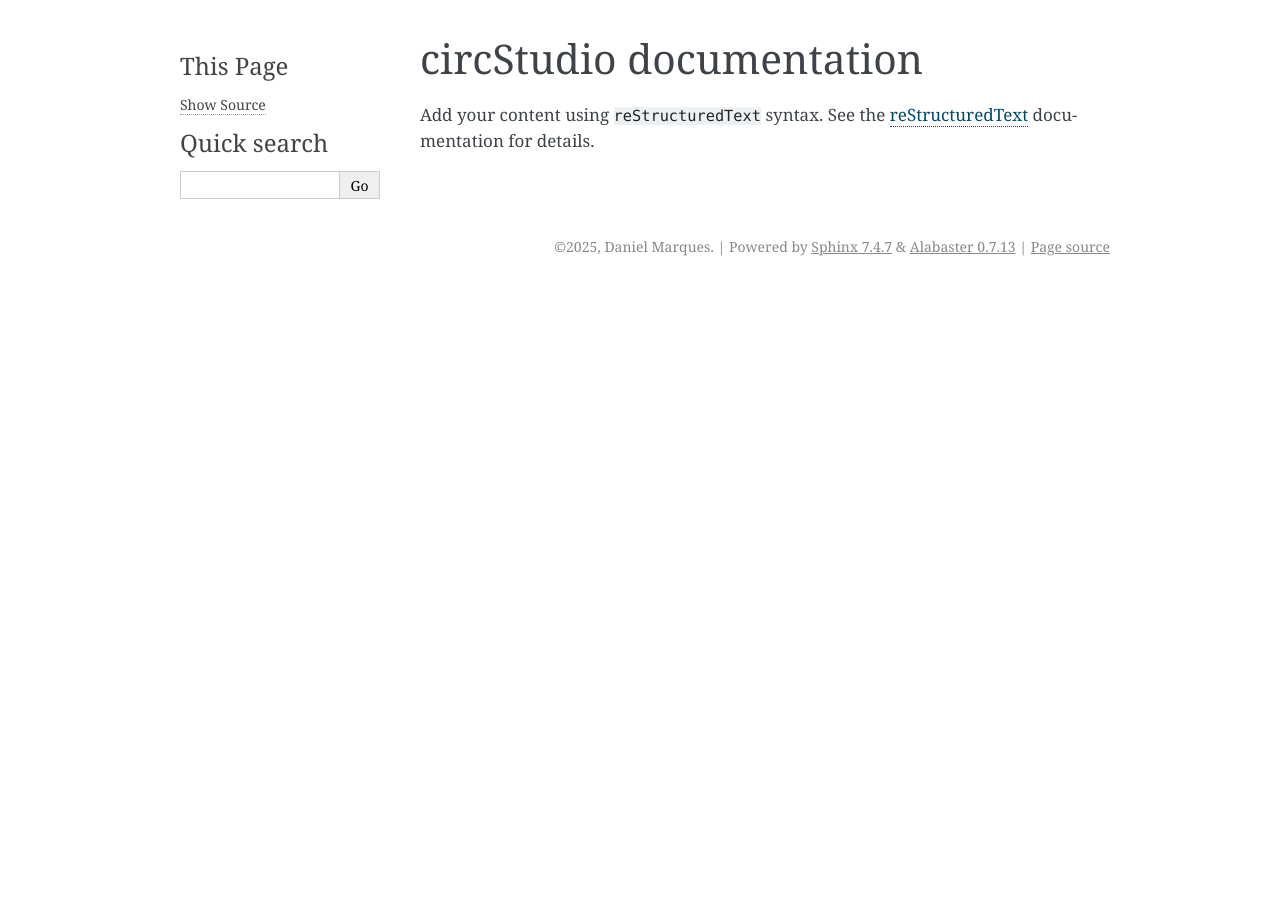
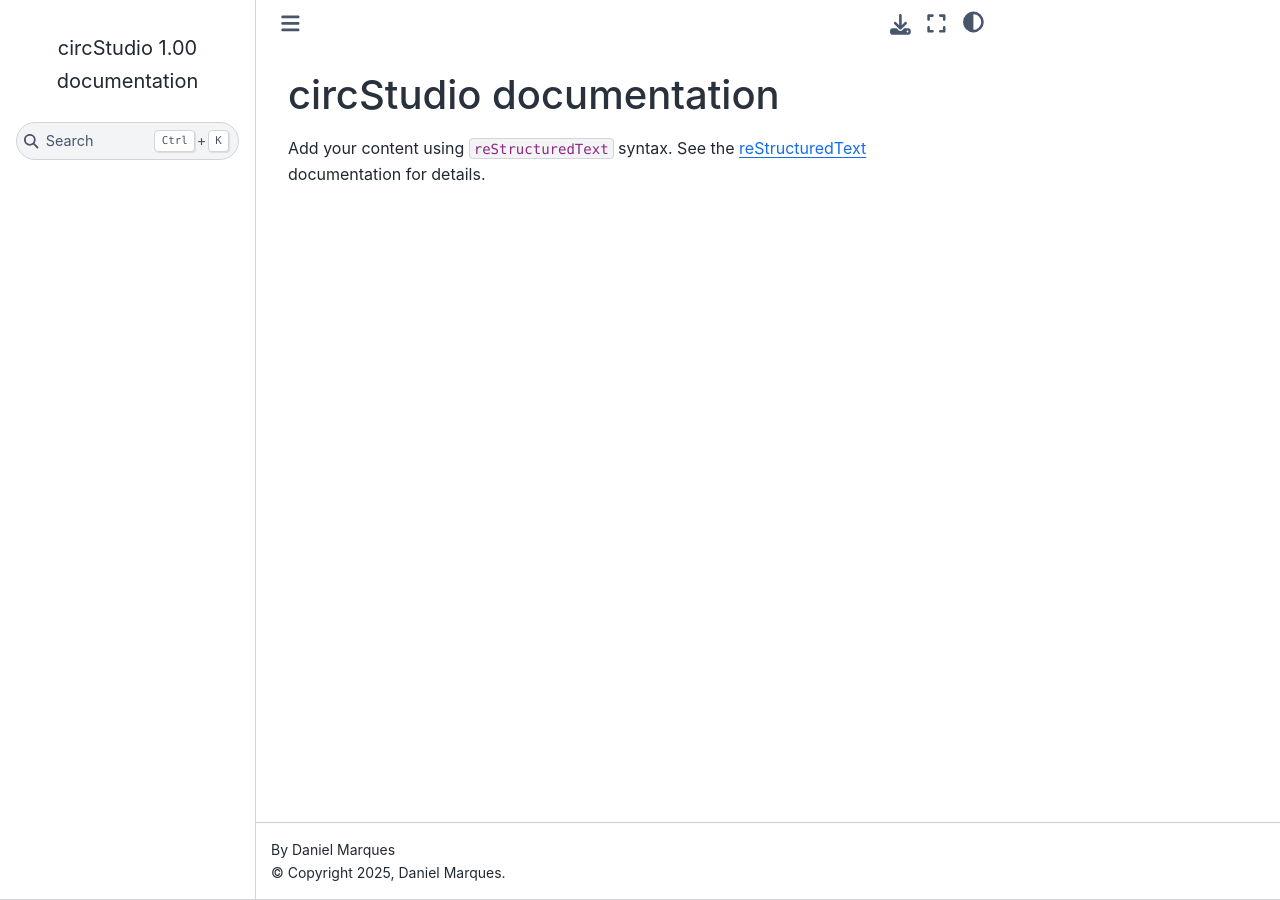
Before and after one commit to djmarques/circStudio, a Sphinx documentation site: the page built from docs/source/index.rst, in a window 1280 px wide. Built offline with Sphinx 7.4.7 and the Sphinx Book theme 1.1.4, drawn with Linux system fonts in a browser that asks for light colours; part of the change alters nothing that is shown.

```diff
--- a/docs/source/conf.py
+++ b/docs/source/conf.py
@@ -1,3 +1,6 @@
+import os
+import sys
+sys.path.insert(0, os.path.abspath('../..'))
 # Configuration file for the Sphinx documentation builder.
 #
 # For the full list of built-in configuration values, see the documentation:
@@ -14,7 +17,14 @@ release = '1.00'
 # -- General configuration ---------------------------------------------------
 # https://www.sphinx-doc.org/en/master/usage/configuration.html#general-configuration
 
-extensions = []
+extensions = [
+    'myst_nb',
+    'sphinx.ext.autodoc',
+    'sphinx.ext.napoleon',
+    'sphinx.ext.mathjax',
+    'sphinx.ext.viewcode',
+    'sphinx.ext.intersphinx',
+]
 
 templates_path = ['_templates']
 exclude_patterns = []
@@ -24,5 +34,21 @@ exclude_patterns = []
 # -- Options for HTML output -------------------------------------------------
 # https://www.sphinx-doc.org/en/master/usage/configuration.html#options-for-html-output
 
-html_theme = 'alabaster'
+
+html_theme = 'sphinx_book_theme'
+
+nb_execution_mode = "off"
+
 html_static_path = ['_static']
+
+source_suffix = {
+    '.rst': 'restructuredtext',
+    '.md': 'markdown',
+    '.ipynb': 'myst-nb',
+}
+
+autodoc_default_options = {
+    "members": True,
+    "undoc-members": True,
+    "show-inheritance": True,
+}
```
